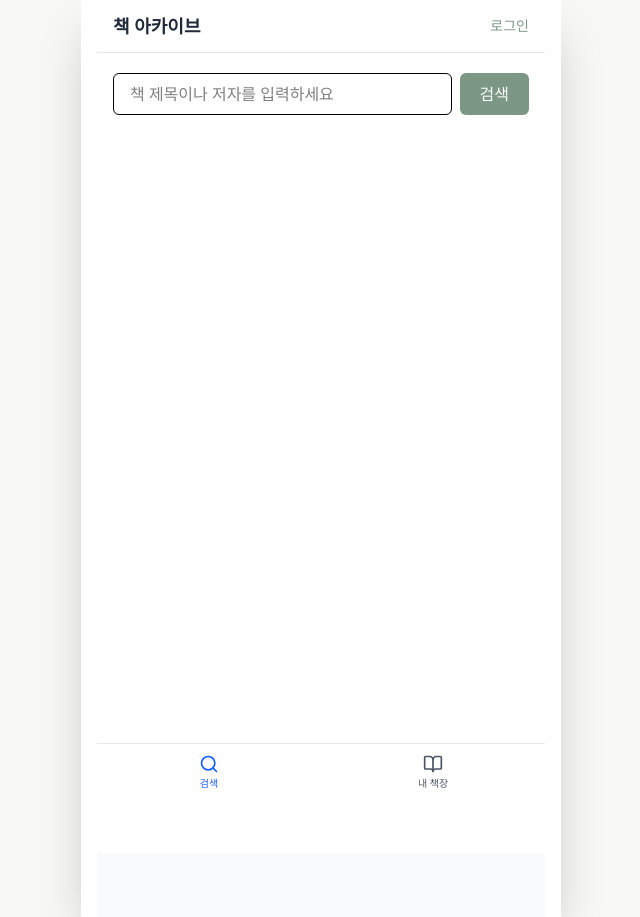
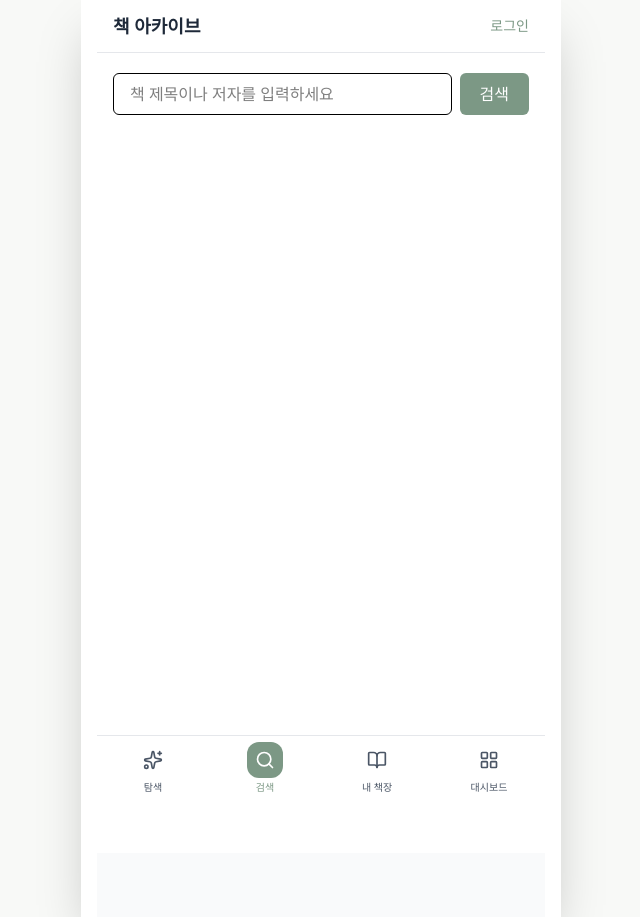
Before and after one commit to hyeon-aa/bookArchive, a Next.js app in the folder client/: page /books/search in a window 1280 px wide. Shown: the whole page, without its empty margins (319-959 px from the left). Built offline with nearby package versions, Linux system fonts and the light colour scheme.

Commit message:
feat(front): 탐색 navbar 추가

```diff
--- a/client/app/(main)/books/search/page.tsx
+++ b/client/app/(main)/books/search/page.tsx
@@ -48,7 +48,7 @@ export default function BookSearchPage() {
       });
 
       alert("내 책장에 등록되었습니다 📚");
-    } catch (e) {
+    } catch {
       alert("등록 실패");
     } finally {
       setModalOpen(false);
--- a/client/app/(main)/layout.tsx
+++ b/client/app/(main)/layout.tsx
@@ -1,6 +1,12 @@
 "use client";
 
-import { BookOpen, ChevronLeft, Search } from "lucide-react";
+import {
+  BookOpen,
+  ChevronLeft,
+  LayoutGrid,
+  Search,
+  Sparkles,
+} from "lucide-react";
 import { usePathname, useRouter } from "next/navigation";
 import { ReactNode } from "react";
 
@@ -12,7 +18,6 @@ export default function MainLayout({ children }: MainLayoutProps) {
   const pathname = usePathname();
   const router = useRouter();
 
-  // 뒤로가기 버튼이 필요한 페이지들
   const needsBackButton =
     pathname.startsWith("/bookshelf/") && pathname !== "/bookshelf";
 
@@ -54,29 +59,111 @@ export default function MainLayout({ children }: MainLayoutProps) {
       </main>
 
       <nav className="fixed bottom-0 left-0 right-0 max-w-md mx-auto bg-white border-t border-gray-200 z-10 safe-area-inset-bottom">
-        <div className="flex justify-around items-center h-14">
+        <div className="flex justify-around items-center h-16">
+          <button
+            onClick={() => router.push("/explore")}
+            className="flex flex-col items-center justify-center flex-1 h-full"
+          >
+            <div
+              className={`flex items-center justify-center mb-0.5 w-9 h-9 rounded-xl transition-colors ${
+                pathname === "/explore"
+                  ? "bg-[#7C9885]"
+                  : "bg-transparent active:bg-[#7C9885]/15"
+              }`}
+            >
+              <Sparkles
+                className={`w-5 h-5 ${
+                  pathname === "/explore" ? "text-white" : "text-gray-600"
+                }`}
+              />
+            </div>
+            <span
+              className={`text-[10px] font-medium ${
+                pathname === "/explore" ? "text-[#7C9885]" : "text-gray-600"
+              }`}
+            >
+              탐색
+            </span>
+          </button>
+
           <button
             onClick={() => router.push("/books/search")}
-            className={`flex flex-col items-center justify-center flex-1 h-full transition-colors ${
-              pathname === "/books/search"
-                ? "text-blue-600"
-                : "text-gray-600 active:text-gray-800"
-            }`}
+            className="flex flex-col items-center justify-center flex-1 h-full"
           >
-            <Search className="w-5 h-5 mb-0.5" />
-            <span className="text-[10px] font-medium">검색</span>
+            <div
+              className={`flex items-center justify-center mb-0.5 w-9 h-9 rounded-xl transition-colors ${
+                pathname === "/books/search"
+                  ? "bg-[#7C9885]"
+                  : "bg-transparent active:bg-[#7C9885]/15"
+              }`}
+            >
+              <Search
+                className={`w-5 h-5 ${
+                  pathname === "/books/search" ? "text-white" : "text-gray-600"
+                }`}
+              />
+            </div>
+            <span
+              className={`text-[10px] font-medium ${
+                pathname === "/books/search"
+                  ? "text-[#7C9885]"
+                  : "text-gray-600"
+              }`}
+            >
+              검색
+            </span>
           </button>
 
           <button
             onClick={() => router.push("/bookshelf")}
-            className={`flex flex-col items-center justify-center flex-1 h-full transition-colors ${
-              pathname === "/bookshelf"
-                ? "text-blue-600"
-                : "text-gray-600 active:text-gray-800"
-            }`}
+            className="flex flex-col items-center justify-center flex-1 h-full"
           >
-            <BookOpen className="w-5 h-5 mb-0.5" />
-            <span className="text-[10px] font-medium">내 책장</span>
+            <div
+              className={`flex items-center justify-center mb-0.5 w-9 h-9 rounded-xl transition-colors ${
+                pathname === "/bookshelf"
+                  ? "bg-[#7C9885]"
+                  : "bg-transparent active:bg-[#7C9885]/15"
+              }`}
+            >
+              <BookOpen
+                className={`w-5 h-5 ${
+                  pathname === "/bookshelf" ? "text-white" : "text-gray-600"
+                }`}
+              />
+            </div>
+            <span
+              className={`text-[10px] font-medium ${
+                pathname === "/bookshelf" ? "text-[#7C9885]" : "text-gray-600"
+              }`}
+            >
+              내 책장
+            </span>
+          </button>
+
+          <button
+            onClick={() => router.push("/dashboard")}
+            className="flex flex-col items-center justify-center flex-1 h-full"
+          >
+            <div
+              className={`flex items-center justify-center mb-0.5 w-9 h-9 rounded-xl transition-colors ${
+                pathname === "/dashboard"
+                  ? "bg-[#7C9885]"
+                  : "bg-transparent active:bg-[#7C9885]/15"
+              }`}
+            >
+              <LayoutGrid
+                className={`w-5 h-5 ${
+                  pathname === "/dashboard" ? "text-white" : "text-gray-600"
+                }`}
+              />
+            </div>
+            <span
+              className={`text-[10px] font-medium ${
+                pathname === "/dashboard" ? "text-[#7C9885]" : "text-gray-600"
+              }`}
+            >
+              대시보드
+            </span>
           </button>
         </div>
       </nav>
```
